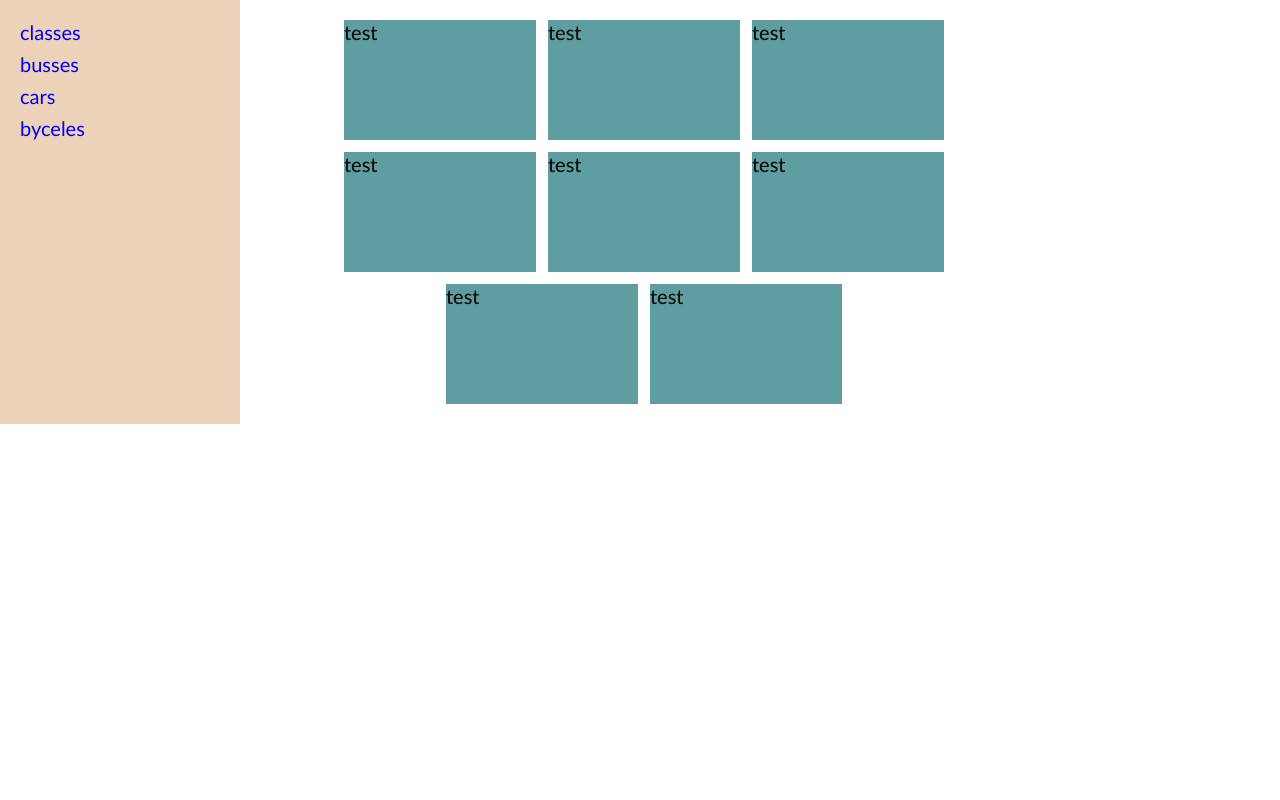
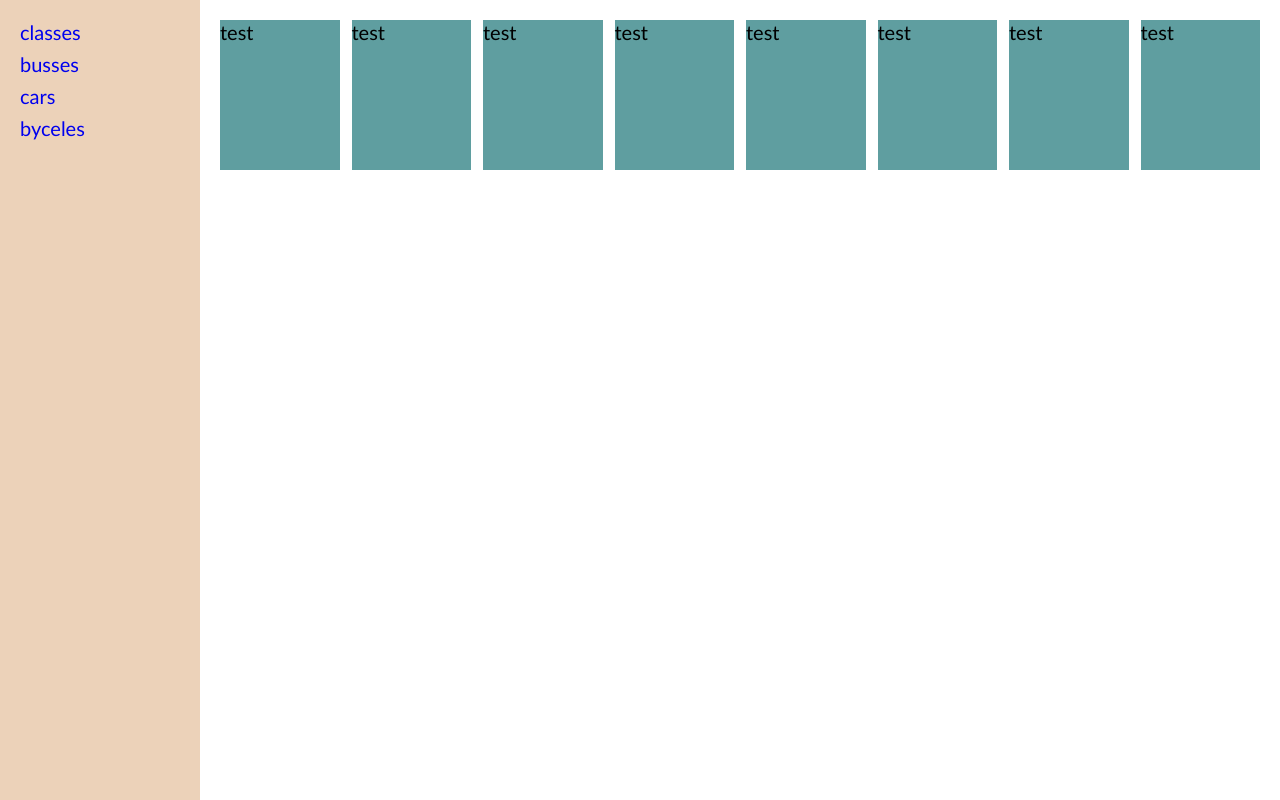
Before and after one commit to sara-alloubani/frontend, a plain HTML site: page assignment8.html in a window 1280 px wide. Drawn offline with Linux system fonts and the light colour scheme.

Commit message:
assigment 9

```diff
--- a/style/ass8.css
+++ b/style/ass8.css
@@ -1,4 +1,6 @@
-
+*{
+    box-sizing: border-box;
+}
 :root{
     font-size: 20px;
     font-family: 'Gill Sans', 'Gill Sans MT', Calibri, 'Trebuchet MS', sans-serif;
@@ -20,9 +22,14 @@ body
     font-size: 20;
     width: 30%;
     max-width: 200px;
-    height: calc(100vh-40px);
+    height: 100vh;
     overflow-y: auto;
     overflow-x: hidden;
+    max-width: 250;
+    min-width: 150;
+    flex-grow: 1;
+    flex-shrink: 1;
+    flex-basis: 0%;
 
 }
 .layout > .sideNav > nav
@@ -40,10 +47,11 @@ body
 
  .content
 {
-    width: 60%;
     padding: 20px;
     overflow: auto;
-    height: calc(100vh-40px);
+    height: 100vh;
+    flex: 1;
+
 
 
 }
@@ -59,6 +67,8 @@ body
 .card-section > .card
 {
     background-color: cadetblue;
-    height: 120px;
-    width: 25%;
+    height: 150px;
+    flex-grow: 1;
+    flex-shrink: 1;
+    flex-basis: 100px;
 }
```
